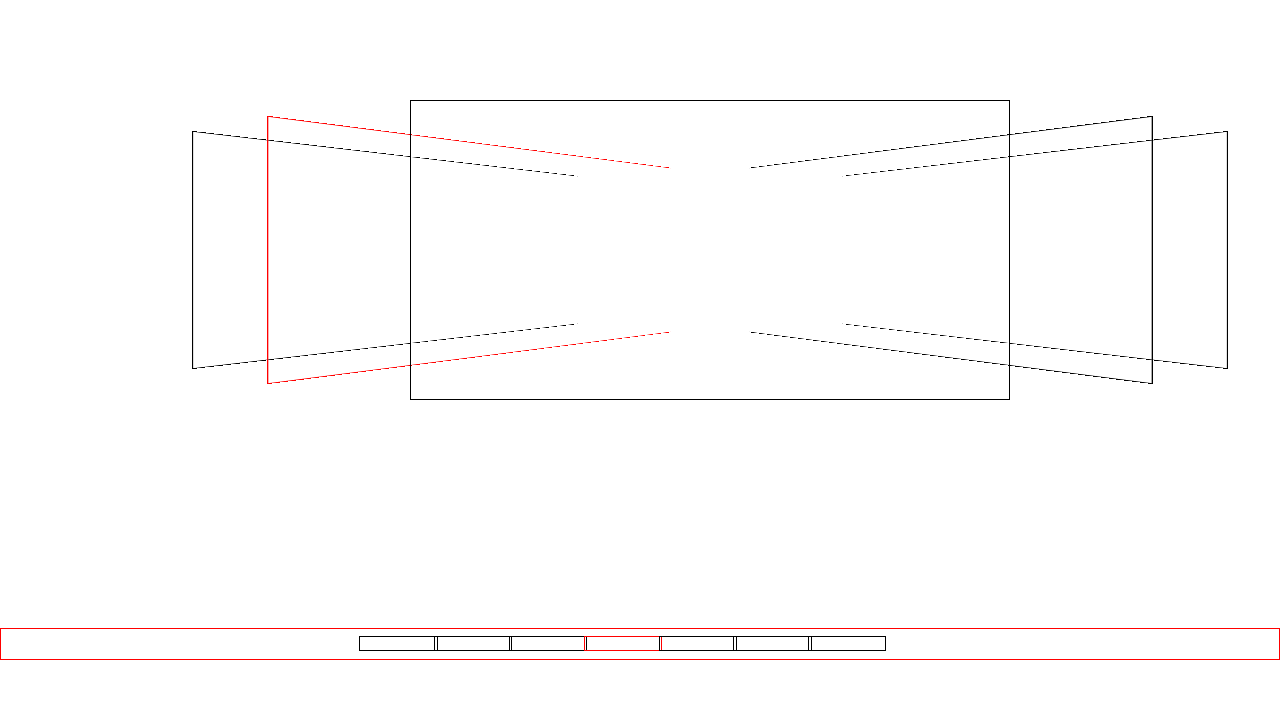
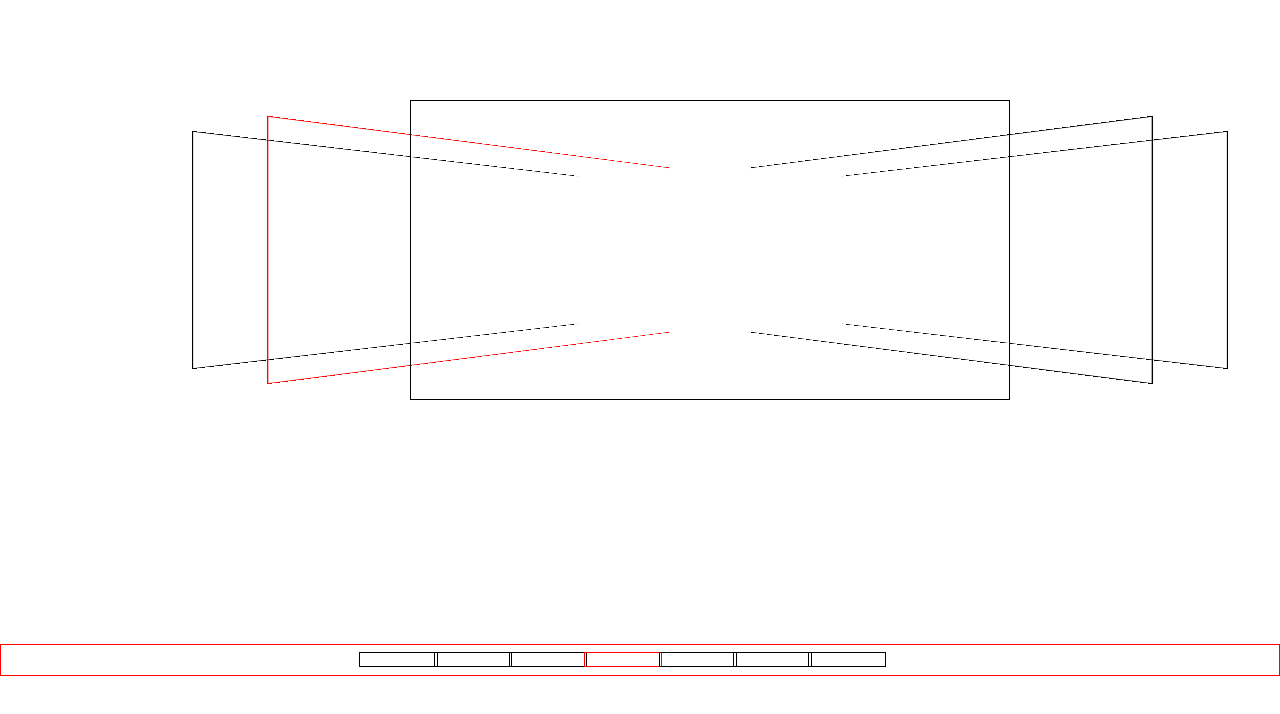
Before and after one commit to hepeguo/hepeguo.github.com, a plain HTML site: page index.html in a window 1280 px wide. Drawn offline with Linux system fonts and the light colour scheme.

Commit message:
footer
footer 80.5%

```diff
--- a/stylesheets/hepeguo.css
+++ b/stylesheets/hepeguo.css
@@ -23,7 +23,7 @@
             #guo_footer {
                 position: absolute;
                 padding-left: 28%;
-                top: 78.5%;
+                top: 80.5%;
                 height: 4%;
                 width: 100%;
                 border: 1px solid red;
```
